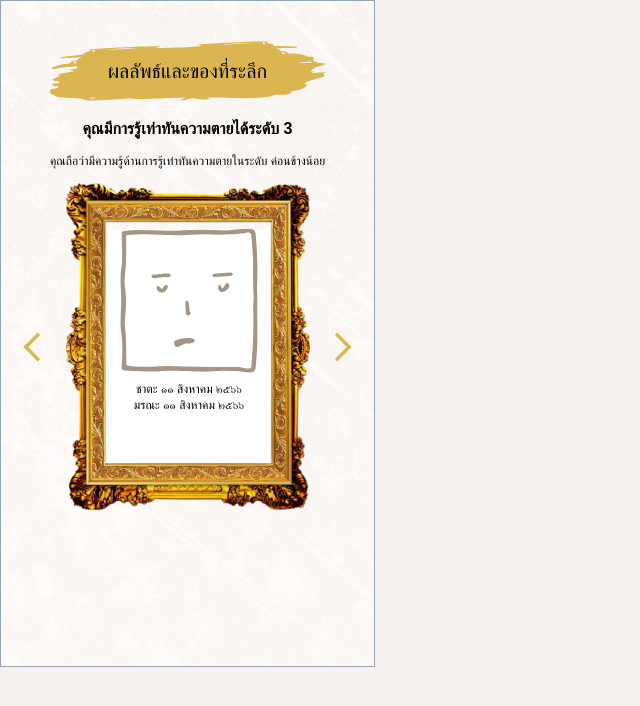
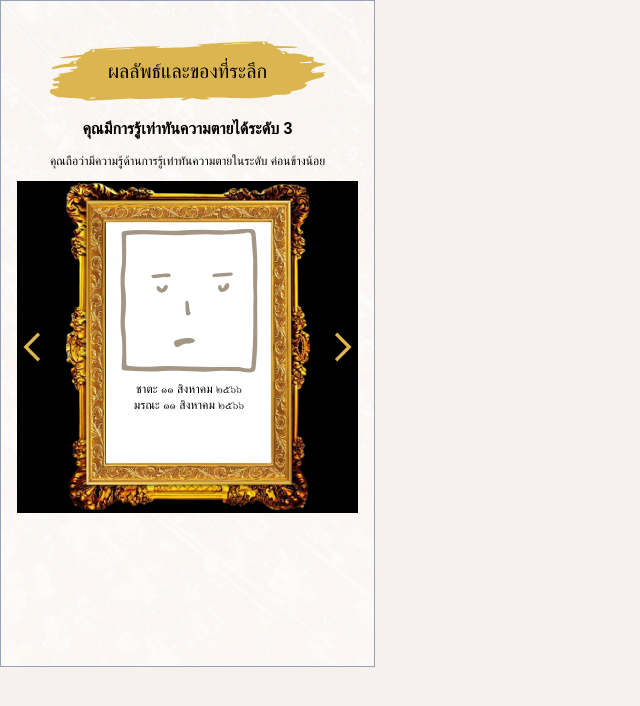
Before and after one commit to Tantatorn-dev/deathtalk-photobooth, a SvelteKit app: page /result in a window 1280 px wide. Shown: the top 706 px of the page, without its empty margins (0-640 px from the left). Built offline with nearby package versions, Linux system fonts and the light colour scheme; a web font is replaced by a local one.

Commit message:
style: add margin to frame

```diff
--- a/src/components/common/Frame.svelte
+++ b/src/components/common/Frame.svelte
@@ -25,8 +25,8 @@
 		<img src="/misc/b_rose_2.svg" class="absolute z-10 top-20 left-24" alt="rose 2" />
 	{/if}
 	<img src="/frame.png" class="absolute z-50 w-full h-full" alt="frame" />
-	<div class="absolute left-10 z-40 w-[167px] h-[245px] bg-white top-12">
-		<img {src} class="ml-auto mr-auto w-36 h-36" alt="avatar" />
+	<div class="absolute left-10 z-40 w-[167px] h-[245px] bg-white top-10">
+		<img {src} class="mt-2 ml-auto mr-auto w-36 h-36" alt="avatar" />
 		<p class="mt-2 mb-2 text-xs text-center">{nameValue}</p>
 		<p class="text-xs text-center">ชาตะ {toThaiDate(birthDateValue)}</p>
 		<p class="text-xs text-center">มรณะ {toThaiDate(currentDate)}</p>
--- a/src/components/result/FrameSelector.svelte
+++ b/src/components/result/FrameSelector.svelte
@@ -3,7 +3,7 @@
 
 </script>
 
-<div class="flex flex-row items-center justify-between w-full">
+<div class="flex flex-row items-center justify-between w-full bg-black">
 	<img src="/arrow/arrow_l.svg" class="w-8 h-8" alt="arrow left" />
 	<Frame src="/placeholder.svg" />
 	<img src="/arrow/arrow_r.svg" class="w-8 h-8" alt="arrow right" />
```
